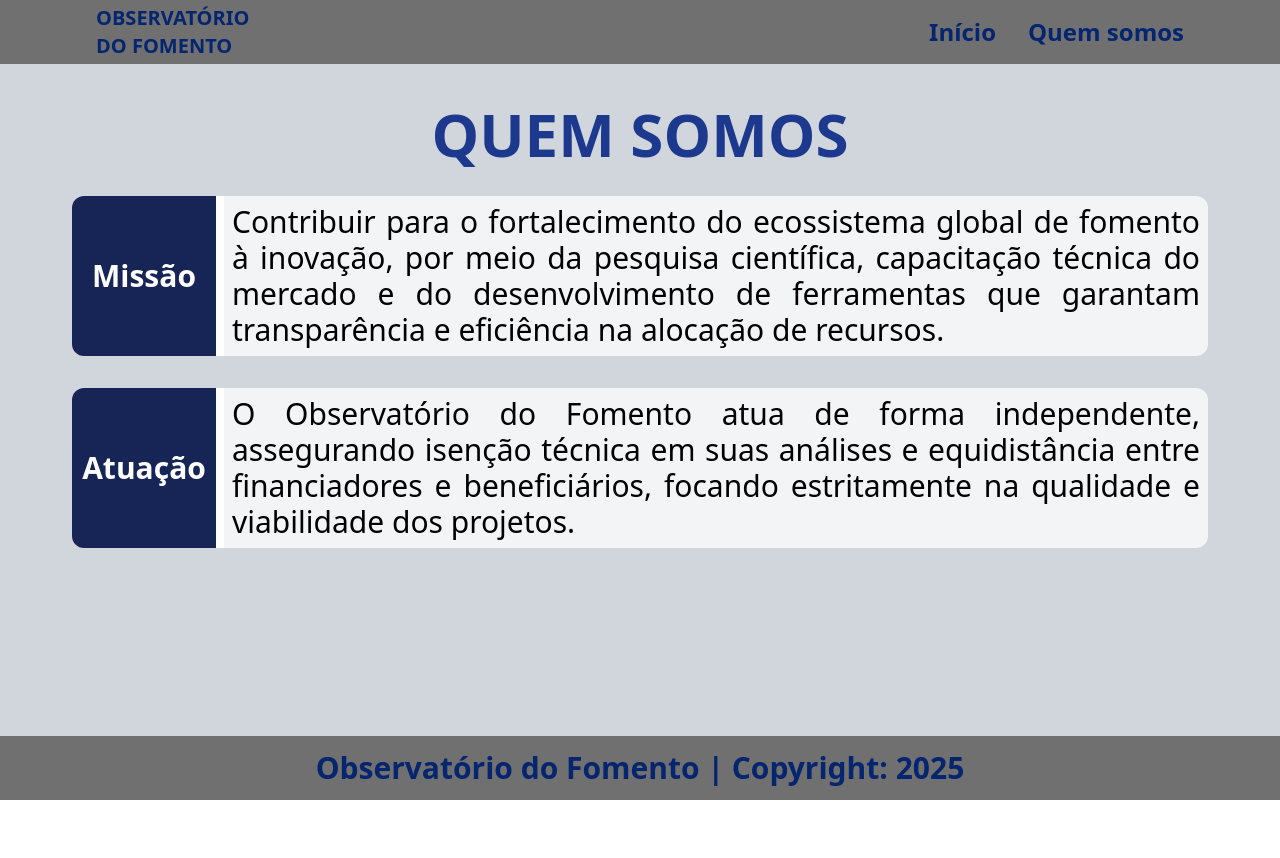
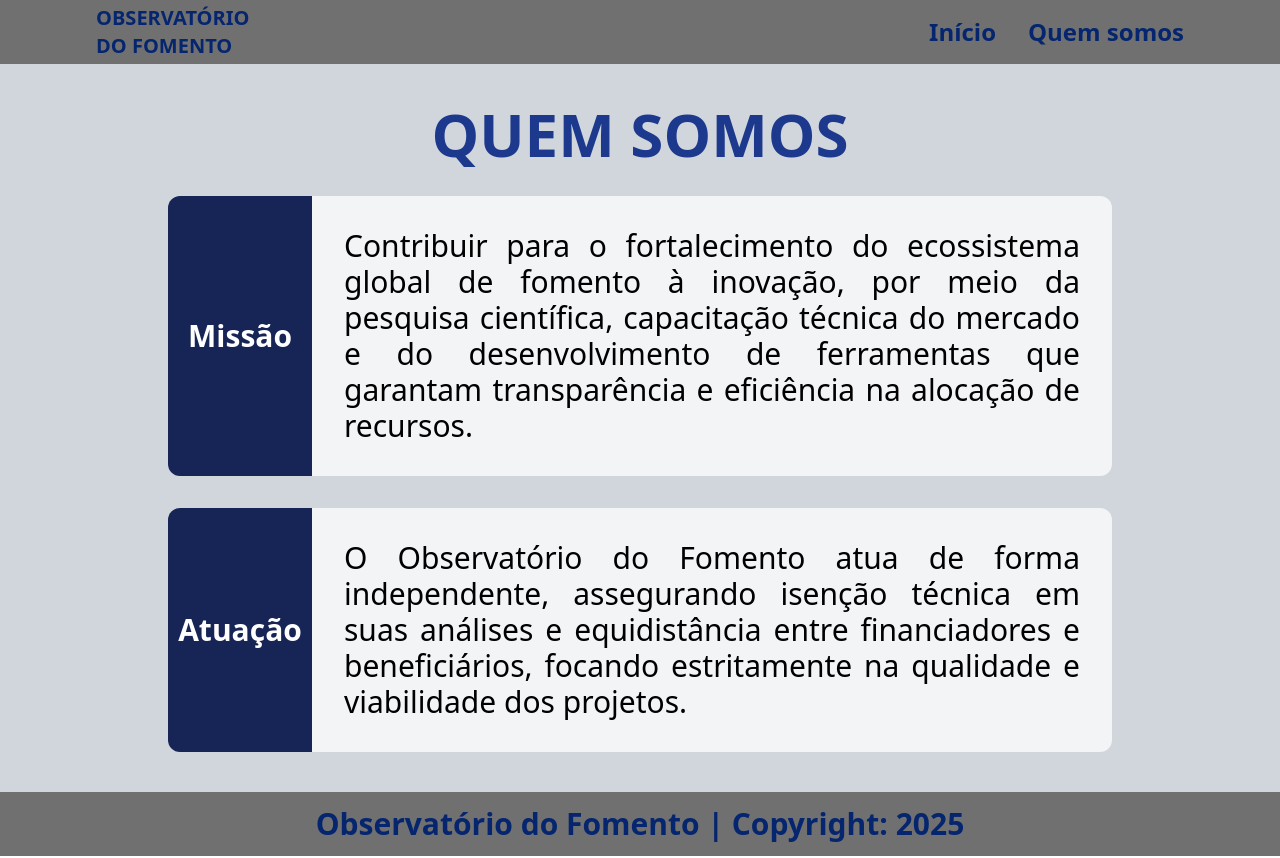
Before and after one commit to oFurabio/Observatorio, a React (Vite) app: page /sobre in a window 1280 px wide. Before the commit the page ends 802 px from the top, so only its background shows below. Built offline with nearby package versions, Linux system fonts and the light colour scheme.

Commit message:
Update Sobre.tsx

```diff
--- a/src/pages/sobre/Sobre.tsx
+++ b/src/pages/sobre/Sobre.tsx
@@ -1,12 +1,14 @@
 function Sobre() {
-  const contentContainer = `flex flex-col md:flex-row gap-2 bg-white rounded-2xl mx-8 text-2xl md:mx-16 md:text-3xl`;
-  const contentHeader = `bg-blue-950 text-white rounded-t-xl md:rounded-r-none md:rounded-l-xl p-2 flex items-center justify-center md:min-w-36 font-bold`;
-  const contentText = `bg-gray-100 rounded-b-xl md:rounded-l-none md:rounded-r-xl p-2 text-justify`;
+  const contentContainer = `flex flex-col md:flex-row gap-0 bg-white rounded-2xl mx-8 text-2xl md:mx-40 md:text-3xl`;
+  const contentHeader = `bg-blue-950 text-white rounded-t-xl md:rounded-r-none md:rounded-l-xl p-8 flex items-center justify-center md:min-w-36 font-bold`;
+  const contentText = `bg-gray-100 rounded-b-xl md:rounded-l-none md:rounded-r-xl p-8 text-center md:text-justify`;
 
   return (
     <div className="bg-gray-300 min-h-[84vh] p-2">
-      <div className="flex flex-col gap-8 items-center">
-        <h1 className="mt-8 text-4xl md:text-6xl font-black text-blue-900">QUEM SOMOS</h1>
+      <div className="flex flex-col gap-8 items-center mb-8">
+        <h1 className="mt-8 text-4xl md:text-6xl font-semibold text-blue-900">
+          QUEM SOMOS
+        </h1>
 
         <div className={contentContainer}>
           <h2 className={contentHeader}>Missão</h2>
```
